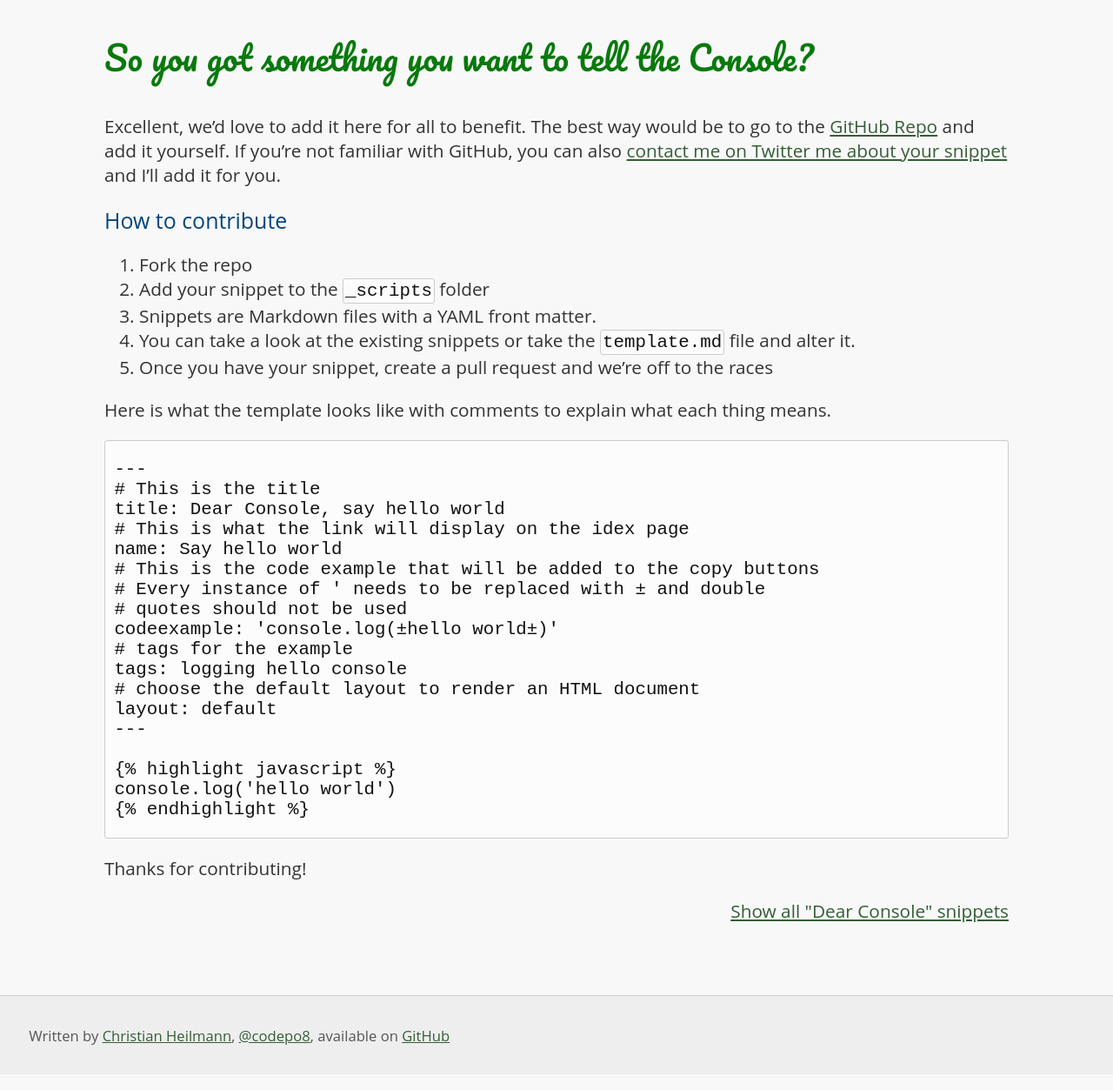
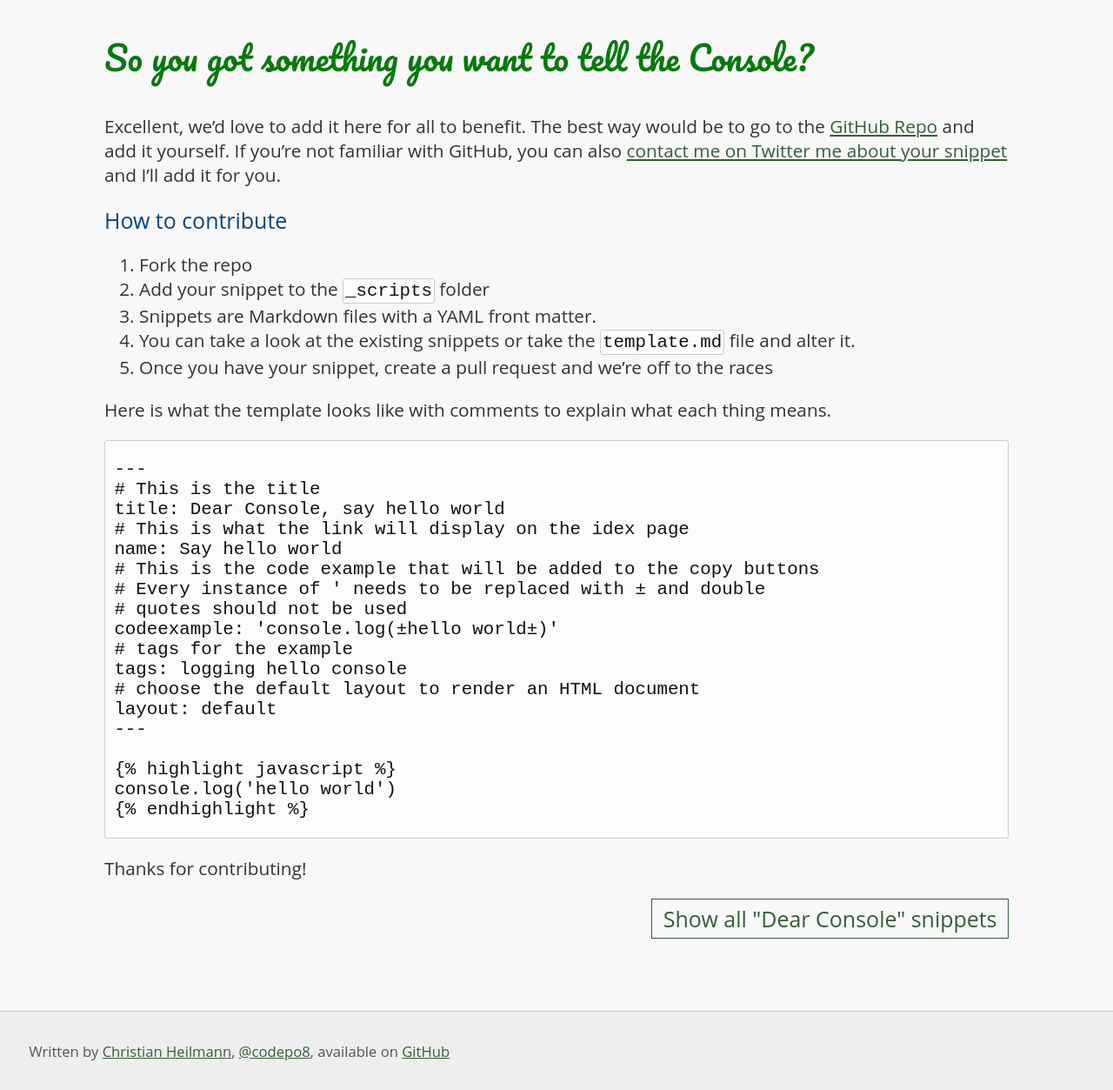
Before and after one commit to codepo8/dearconsole, a Jekyll site: the page built from contribute.md, in a window 1280 px wide. Shown: the whole page at 87% size. Built offline with Jekyll 4.4.1, drawn with Linux system fonts in a browser that asks for light colours.

Commit message:
Update styles.css

```diff
--- a/assets/styles.css
+++ b/assets/styles.css
@@ -37,7 +37,7 @@ h2 {
 .back {
   text-align: right;
 }
-back a {
+.back a {
   color: var(--link);
   text-decoration: none;
   padding: .2em .5em;
```
